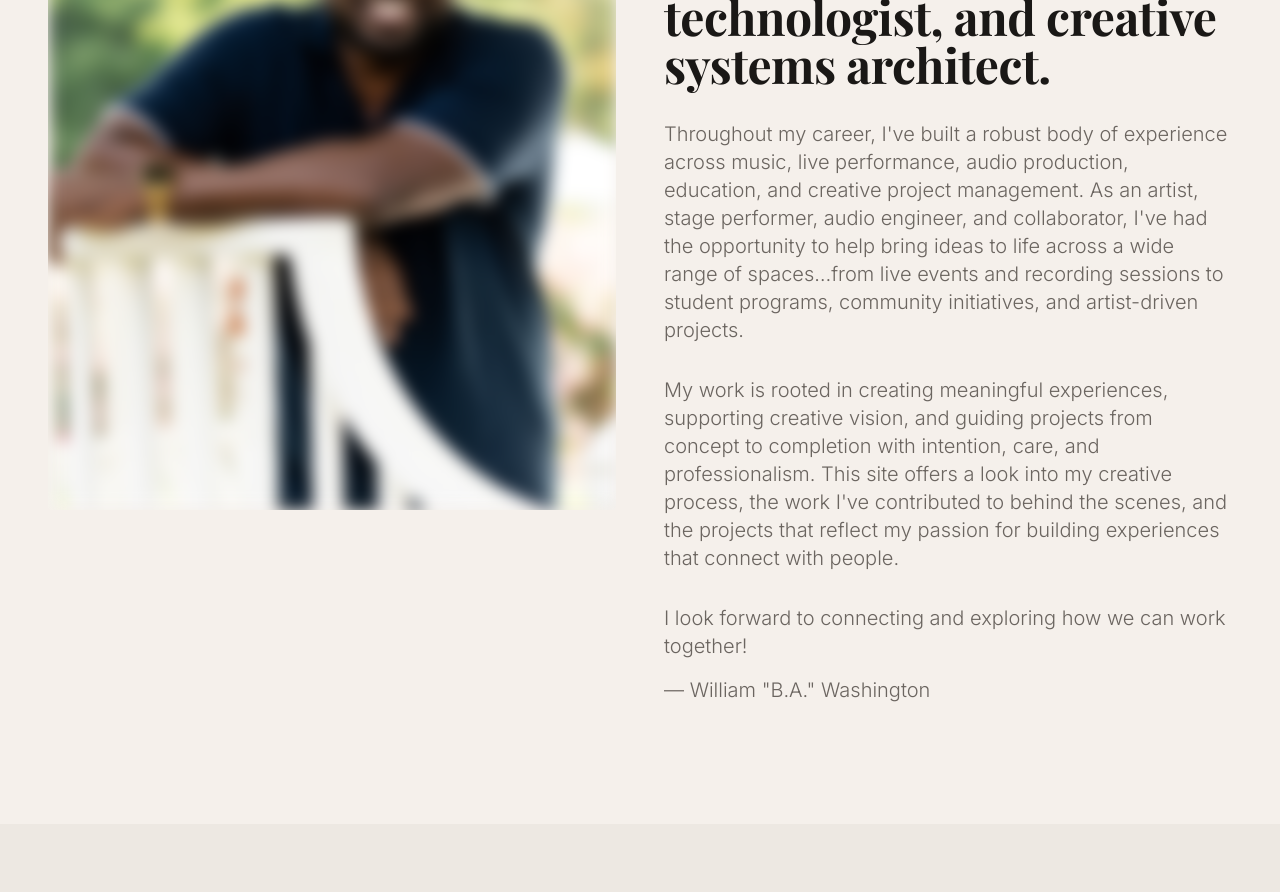
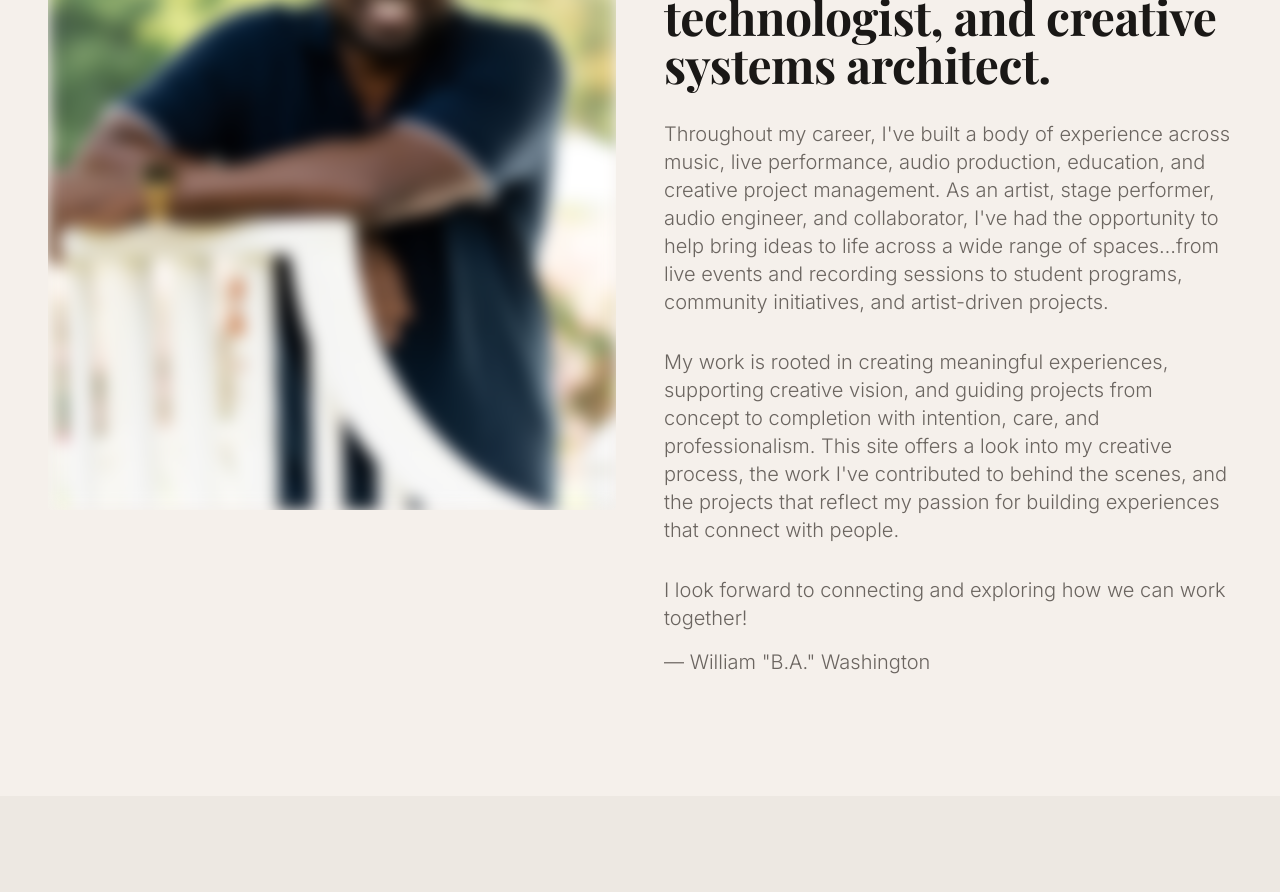
Before and after one commit to 3rdaveba/IDOMUSICSTUFF, a React (Vite) app in the folder app/: page /#/ in a window 1280 px wide. Shown: the part 1120-2012 px from the top of the page. Built offline with nearby package versions, Linux system fonts and the light colour scheme; a web font is replaced by a local one.

Commit message:
feat(about): remove 'robust' from paragraph 1

```diff
--- a/app/src/sections/AboutSection.tsx
+++ b/app/src/sections/AboutSection.tsx
@@ -104,7 +104,7 @@ export default function AboutSection() {
               className="mt-8 text-lg md:text-xl font-light leading-relaxed"
               style={{ color: 'var(--text-secondary)' }}
             >
-              Throughout my career, I&apos;ve built a robust body of experience across music, live performance, audio production, education, and creative project management. As an artist, stage performer, audio engineer, and collaborator, I&apos;ve had the opportunity to help bring ideas to life across a wide range of spaces&hellip;from live events and recording sessions to student programs, community initiatives, and artist-driven projects.
+              Throughout my career, I&apos;ve built a body of experience across music, live performance, audio production, education, and creative project management. As an artist, stage performer, audio engineer, and collaborator, I&apos;ve had the opportunity to help bring ideas to life across a wide range of spaces&hellip;from live events and recording sessions to student programs, community initiatives, and artist-driven projects.
             </p>
 
             <p
```
